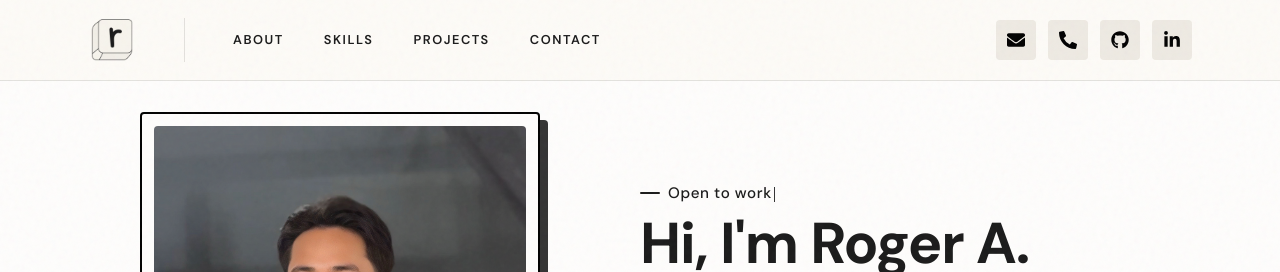
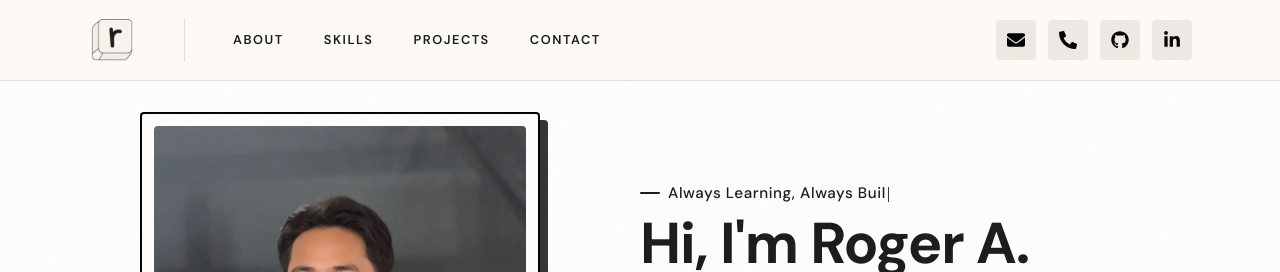
Before and after one commit to rgrmlbn/portfolio, a React (Vite) app in the folder frontend/: page / in a window 1280 px wide. Shown: the top 272 px of the page. Built offline with nearby package versions, Linux system fonts and the light colour scheme; no server answers.

Commit message:
Updated type wrtier

```diff
--- a/frontend/src/components/sections/HeroSection.jsx
+++ b/frontend/src/components/sections/HeroSection.jsx
@@ -16,7 +16,11 @@ export default function HeroSection() {
   const rafRef = useRef(null);
 
   const { output: hireMeText } = useTypewriter(
-    ["Hire me", "Open to work", "Looking for opportunities"],
+    [
+      "Always Learning, Always Building",
+      "Focused on Continuous Growth",
+      "Ready for What's Next"
+    ],
     {
       speed: 120,
       deleteSpeed: 60,
```
